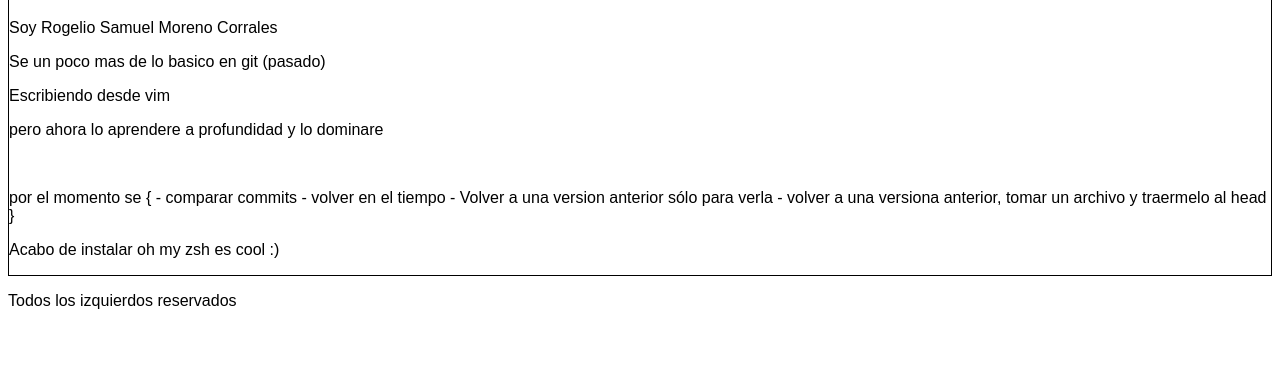
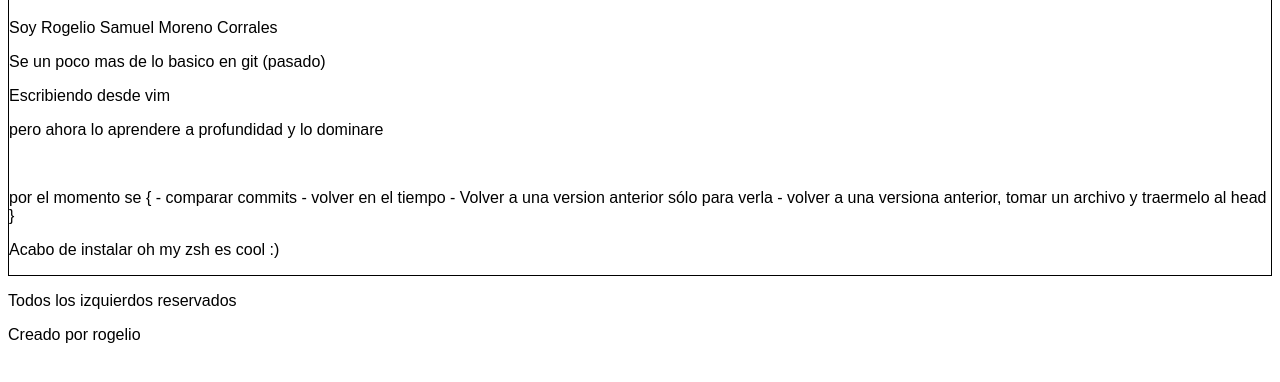
Before and after one commit to rogeliosamuel621/Git-Course, a plain HTML site: page index.html in a window 1280 px wide. Shown: the part 142-524 px from the top of the page. Drawn offline with Linux system fonts and the light colour scheme.

Commit message:
creditos al creado

```diff
--- a/index.html
+++ b/index.html
@@ -35,6 +35,7 @@
   </main>
   <footer>
     <p>Todos los izquierdos reservados</p>
+    <p>Creado por rogelio</p>
   </footer>
 </body>
 </html>
```
